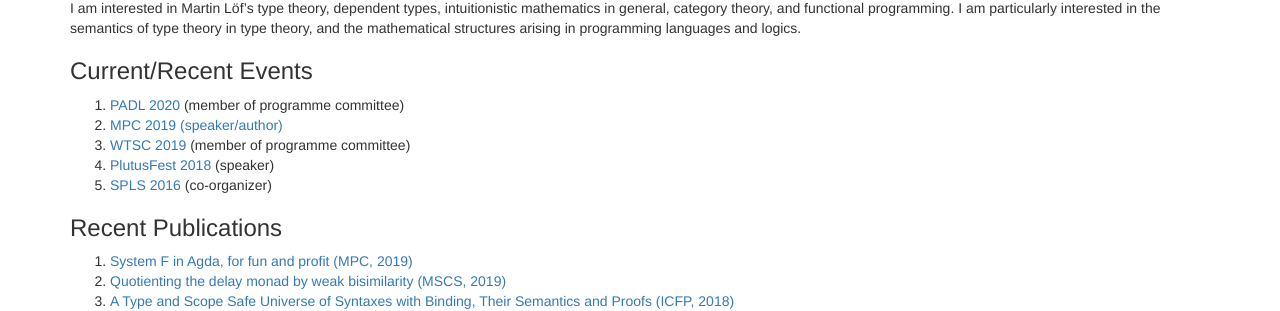
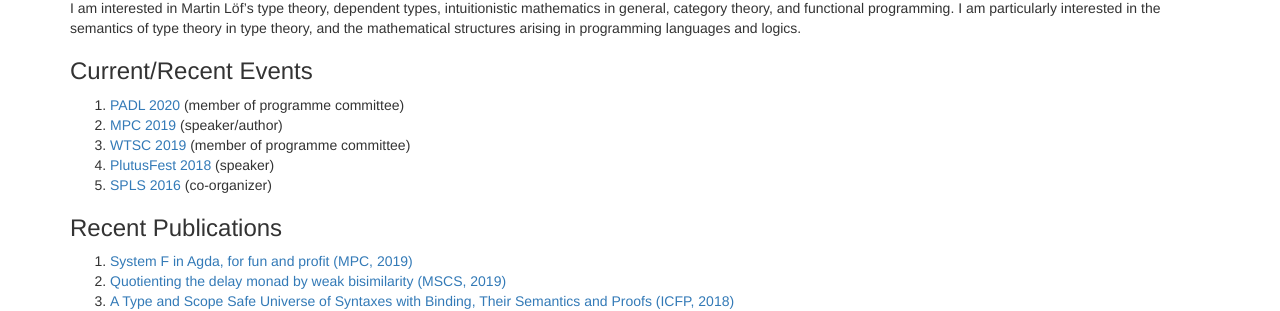
Before and after one commit to jmchapman/jmchapman.github.io, a Jekyll site: the page built from index.html, in a window 1280 px wide. Shown: the part 129-440 px from the top of the page. Built offline with Jekyll 4.4.1, drawn with Linux system fonts in a browser that asks for light colours; nearby versions of some CDN libraries; part of the change alters nothing that is shown.

```diff
--- a/index.html
+++ b/index.html
@@ -16,7 +16,7 @@ title: James Chapman
     <h3>Current/Recent Events</h3>
     <ol>
       <li><a href="https://popl20.sigplan.org/home/PADL-2020">PADL 2020</a> (member of programme committee)</li>
-      <li><a href="https://www.cs.nott.ac.uk/~pszgmh/mpc19.html">MPC 2019 (speaker/author)</a></li>
+      <li><a href="https://www.cs.nott.ac.uk/~pszgmh/mpc19.html">MPC 2019</a> (speaker/author)</li>
       <li><a href="https://fc19.ifca.ai/wtsc/">WTSC 2019</a> (member of programme committee)</li>
       <li><a href="https://plutusfest.io">PlutusFest 2018</a> (speaker)</li>
       <li><a href="https://msp-strath.github.io/spls-16/">SPLS 2016</a> (co-organizer)</li>
```
